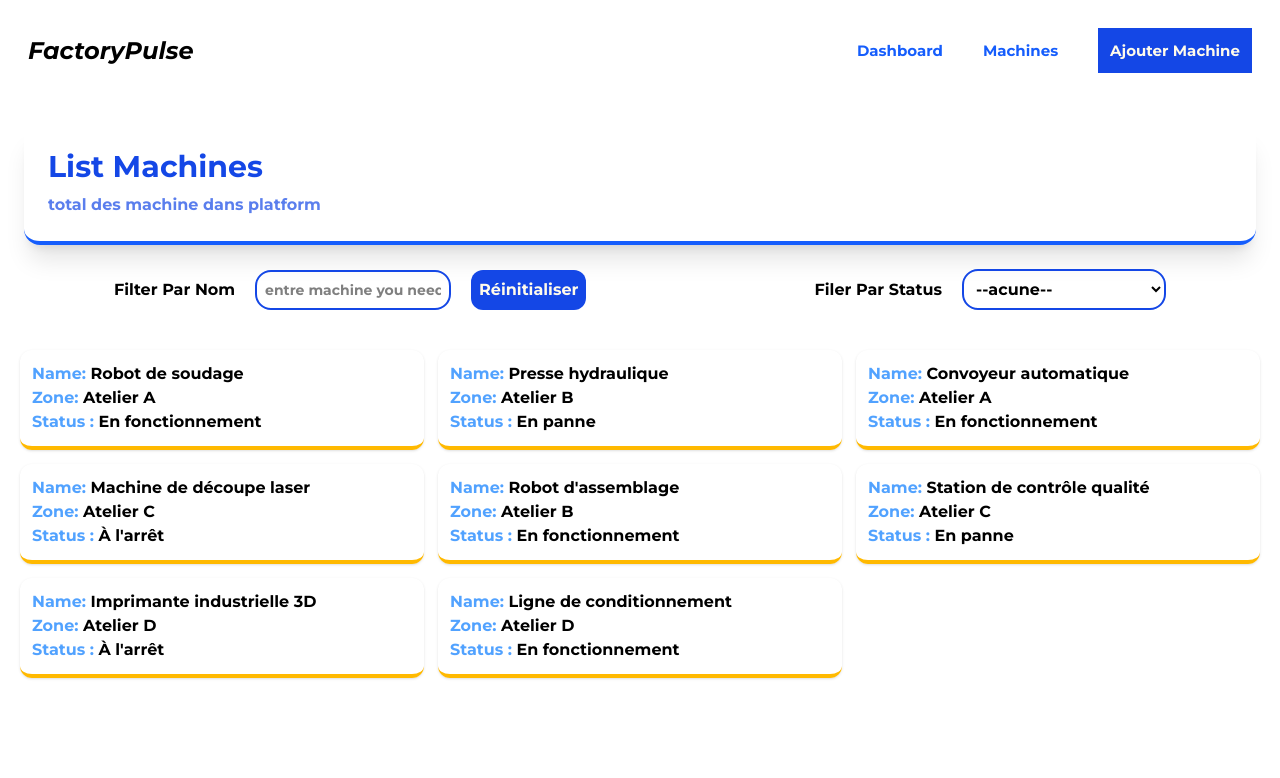
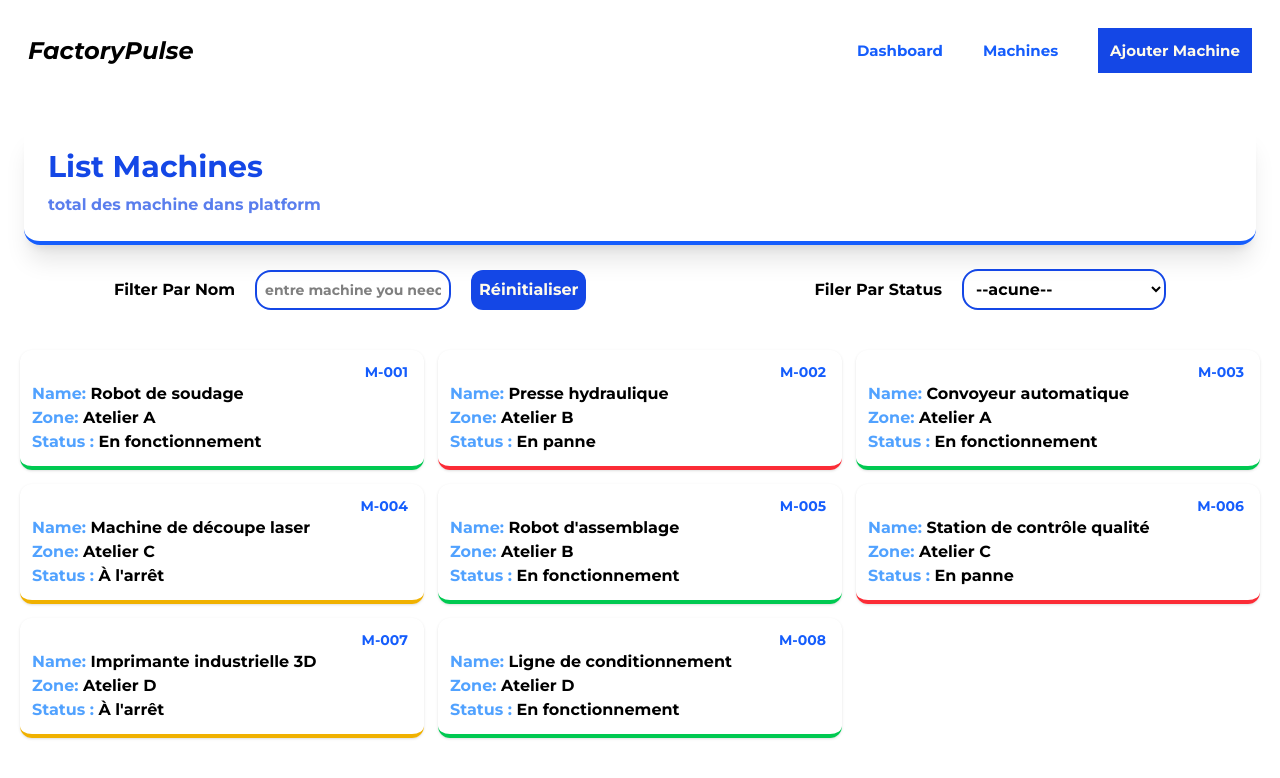
Before and after one commit to abdessamadelouarrag/FactoryPulse-FrontEnd, a React (Vite) app in the folder FrontEnd/: page /machines in a window 1280 px wide. Shown: the top 778 px of the page. Built offline with nearby package versions, Linux system fonts and the light colour scheme.

Commit message:
FC-16 Display machine identifiers and status colors #Done

```diff
--- a/FrontEnd/src/components/CartMachine.jsx
+++ b/FrontEnd/src/components/CartMachine.jsx
@@ -1,9 +1,13 @@
-export default function CartMachine({machine}){
-    return(
-        <div className="border-b-4 border-amber-400 shadow-sm p-3 rounded-xl">
+export default function CartMachine({ machine, className }) {
+    return (
+        <div className={`border-b-4 ${className} shadow-sm p-3 rounded-xl`}>
+            <div className="text-blue-600 text-sm flex justify-end line-clamp-1">
+                <p className="pr-1">{machine.id}</p>
+            </div>
             <h2><span className="text-blue-400">Name: </span>{machine.name}</h2>
             <h2><span className="text-blue-400">Zone: </span>{machine.zone}</h2>
             <h2><span className="text-blue-400">Status : </span>{machine.status}</h2>
+
         </div>
     )
 }
--- a/FrontEnd/src/pages/Machines.jsx
+++ b/FrontEnd/src/pages/Machines.jsx
@@ -75,7 +75,16 @@ export default function Machines() {
             <div className="grid grid-cols-1 md:grid-cols-3 gap-3.5 p-5">
                 {
                     filterMachines.map((machine) => {
-                        return <CartMachine key={machine.id} machine={machine}/>
+                        let colorBorder = "";
+
+                        if (machine.status === "En fonctionnement") {
+                            colorBorder = "border-green-500";
+                        } else if (machine.status === "En panne") {
+                            colorBorder = "border-red-500";
+                        } else if (machine.status === "À l'arrêt") {
+                            colorBorder = "border-yellow-500";
+                        }
+                        return <CartMachine key={machine.id} machine={machine} className={`${colorBorder}`} />
                     })
                 }
             </div>
```
